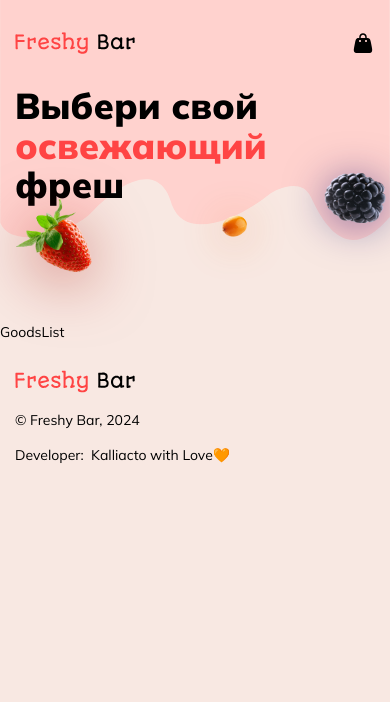
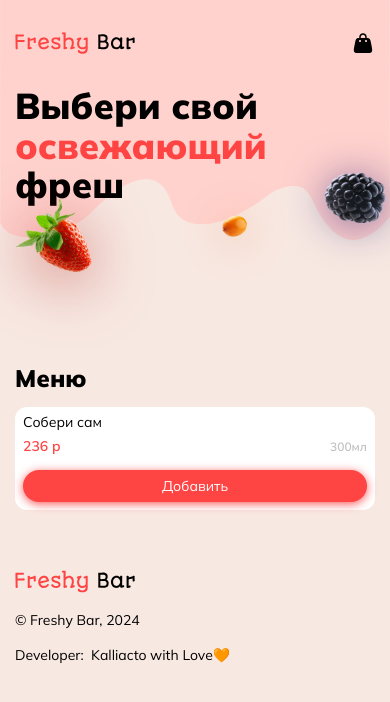
Before and after one commit to Kalliacto/FreshBar-Vue-, a Vue app: page / in a window 390 px wide. Shown: the top 702 px of the page. Built offline with nearby package versions, Linux system fonts and the light colour scheme.

Commit message:
add GoodsList component

```diff
--- a/package.json
+++ b/package.json
@@ -9,6 +9,7 @@
   },
   "dependencies": {
     "core-js": "^3.8.3",
+    "pinia": "^2.1.7",
     "vue": "^3.2.13"
   },
   "devDependencies": {
--- a/src/App.vue
+++ b/src/App.vue
@@ -22,4 +22,3 @@ export default {
 @import './styles/normalize.css';
 @import './styles/default.css';
 </style>
-<!-- TODO: Сделать стилизацию для якорной ссылки :target -->
--- a/src/components/GoodsList.vue
+++ b/src/components/GoodsList.vue
@@ -1,5 +1,24 @@
 <template>
-    <div>GoodsList</div>
+    <section class="goods" id="goods">
+        <div class="container goods__container">
+            <h2 class="goods__title">Меню</h2>
+            <ul class="goods__list">
+                <li class="goods__item">
+                    <article class="goods__card coctail">
+                        <!-- <img class="coctail__img" src="" alt="Коктейль собери сам"> -->
+                        <div class="coctail__content">
+                            <div class="coctail__text">
+                                <h3 class="coctail__title">Собери сам</h3>
+                                <p class="coctail__price text-red">236 p</p>
+                                <p class="coctail__size">300мл</p>
+                            </div>
+                        </div>
+                        <button class="btn coctail__btn coctail__btn_make">Добавить</button>
+                    </article>
+                </li>
+            </ul>
+        </div>
+    </section>
 </template>
 
 <script>
@@ -8,4 +27,128 @@ export default {
 };
 </script>
 
-<style scoped></style>
+<style scoped>
+.goods {
+    padding: 60px 0 70px;
+}
+.goods:target {
+    color: var(--black);
+    background-image: linear-gradient(to right, #e02862, #fadd3a, #18efba, #1a9eea);
+    -webkit-text-stroke: transparent 4px;
+    background-clip: text;
+}
+.goods__title {
+    font-weight: 900;
+    font-size: 44px;
+    line-height: 1.1;
+    margin-bottom: 40px;
+}
+
+.goods__list {
+    display: grid;
+    grid-template-columns: repeat(auto-fill, minmax(280px, 1fr));
+    /* grid-template-columns: repeat(4, 280px); */
+    gap: 20px;
+}
+
+.coctail {
+    display: flex;
+    flex-direction: column;
+    height: 100%;
+    border-radius: 32px;
+    background-color: var(--white);
+    padding: 12px 12px 24px 12px;
+    height: 100%;
+}
+.coctail__img {
+    width: 100%;
+    border-radius: 24px;
+    margin-bottom: 12px;
+}
+.coctail__content {
+    flex-grow: 1;
+    /* margin-bottom: 10px; */
+}
+.coctail__text {
+    display: flex;
+    justify-content: space-between;
+    align-items: center;
+    line-height: 1.1;
+    margin-bottom: 10px;
+    gap: 2px 5px;
+    flex-wrap: wrap;
+}
+.coctail__title {
+    font-weight: 400;
+    font-size: inherit;
+}
+.coctail__price {
+    font-size: inherit;
+    font-weight: 600;
+}
+.coctail__size {
+    font-weight: 600;
+    font-size: 12px;
+    color: var(--main-gray);
+    text-align: end;
+    flex: 0 0 100%;
+}
+.coctail__btn {
+    margin-top: auto;
+}
+@media (max-width: 1240px) {
+    .goods__list {
+        grid-template-columns: repeat(3, 280px);
+    }
+}
+@media (max-width: 940px) {
+    .goods {
+        padding-top: 40px;
+        padding-bottom: 50px;
+    }
+    .goods__title {
+        margin-bottom: 16px;
+        font-size: 24px;
+    }
+    .goods__list {
+        grid-template-columns: repeat(auto-fit, minmax(140px, 1fr));
+        gap: 16px;
+    }
+    .coctail {
+        border-radius: 12px;
+        padding: 8px;
+    }
+    .coctail__img {
+        border-radius: 12px;
+        margin-bottom: 8px;
+    }
+    .coctail__content {
+        padding: 0;
+    }
+    .coctail__text {
+        row-gap: 8px;
+        margin-bottom: 16px;
+    }
+    .coctail__title {
+        flex: 0 0 100%;
+    }
+    .coctail__size {
+        flex: auto;
+    }
+}
+@media (max-width: 640px) {
+    .goods {
+        padding-top: 40px;
+        padding-bottom: 30px;
+    }
+    .goods__list {
+        gap: 10px;
+    }
+}
+@media (max-width: 340px) {
+    .goods__list {
+        grid-template-columns: 1fr;
+        gap: 10px;
+    }
+}
+</style>
--- a/src/styles/default.css
+++ b/src/styles/default.css
@@ -138,19 +138,6 @@ fieldset {
     padding: 12px 72px;
 }
 
-.text__gradient {
-    color: var(--black);
-    background-image: linear-gradient(to right, #18efba, #1a9eea, #e02862, #fadd3a);
-    -webkit-text-stroke: transparent 6px;
-    background-clip: text;
-}
-.text__gradient_min {
-    color: var(--black);
-    background-image: linear-gradient(to right, #18efba, #1a9eea, #e02862, #fadd3a);
-    -webkit-text-stroke: transparent 1px;
-    background-clip: text;
-}
-
 @media (max-width: 1240px) {
     body {
         background-image: url(../assets/img/bg/bg-laptop.svg);
```
Also changed, not shown: 1 other file (tests, documents, lock files or other folders).
